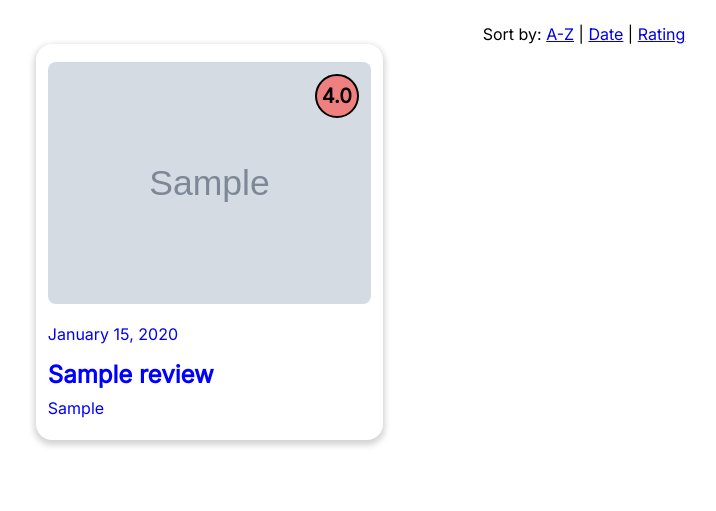
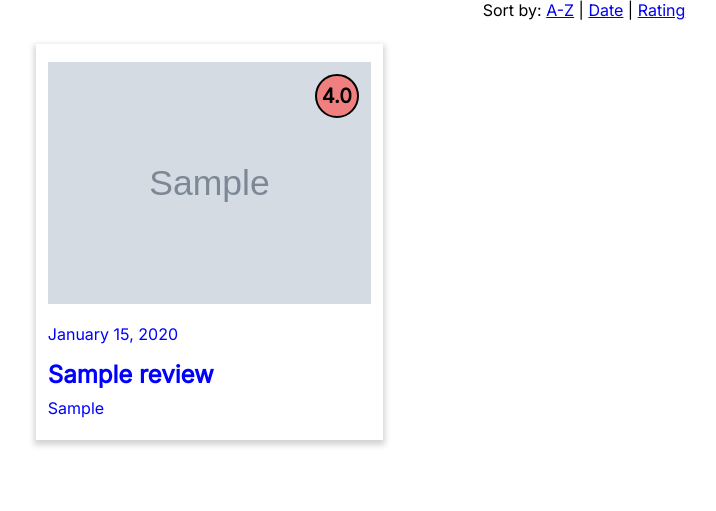
Before and after one commit to bzarras/cannoli-reviews, a FastAPI app: page / in a window 1280 px wide. Shown: the part 172-683 px from the top of the page, without its empty margins (56-772 px from the left). Run offline with FastAPI, Linux system fonts and the light colour scheme; tables that the repository leaves empty hold one stand-in row (Sample ...).

Commit message:
fix sort, fix some styling

```diff
--- a/app/managers/reviews.py
+++ b/app/managers/reviews.py
@@ -10,11 +10,12 @@ def get_reviews(
     order_by: Optional[str] = None,
     _all: bool = False
 ) -> list[models.Review]:
-    order = (
-        tables.Review.rating.desc()
-        if order_by == "rating"
-        else tables.Review.date.desc()
-    )
+    if order_by == "rating":
+        order = tables.Review.rating.desc()
+    elif order_by == "title":
+        order= tables.Review.title.asc()
+    else:
+        order = tables.Review.date.desc()
     stmt = select(tables.Review)
     if not _all:
         stmt = stmt.where(tables.Review.visible == True)
--- a/static/styles.css
+++ b/static/styles.css
@@ -21,15 +21,12 @@ body {
 
 .container {
   margin: 0 auto;
-  padding: 24px 0 72px 0;
+  padding: 0 0 72px 0;
   max-width: 1100px;
 }
 
-.footer {
-  /* width: 100%; */
-  /* min-height: 300px; */
-  /* background-color: lightgrey; */
-  /* padding-top: 128px; */
+.sorter {
+  padding-bottom: 24px;
 }
 
 .grid {
@@ -50,11 +47,6 @@ body {
   padding: 18px 12px;
   background-color: #fff;
   position: relative;
-  border-radius: 16px;
-}
-
-.review-card > img {
-  border-radius: 8px;
 }
 
 .review-card > h2 {
--- a/templates/index.html
+++ b/templates/index.html
@@ -1,7 +1,7 @@
 {% extends "base.html" %}
 
 {% block content %}
-<div class="center">
+<div class="center sorter">
   Sort by: <a href="/?order_by=title">A-Z</a> | <a href="/?order_by=date">Date</a> | <a href="/?order_by=rating">Rating</a>
 </div>
 <div class="grid">
```
